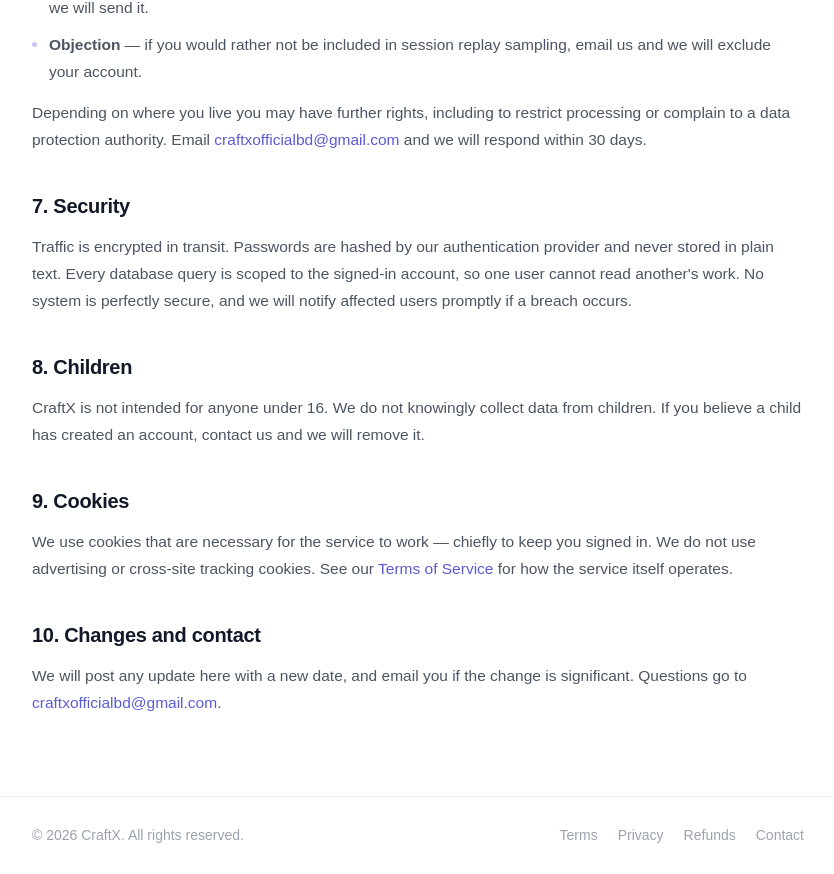
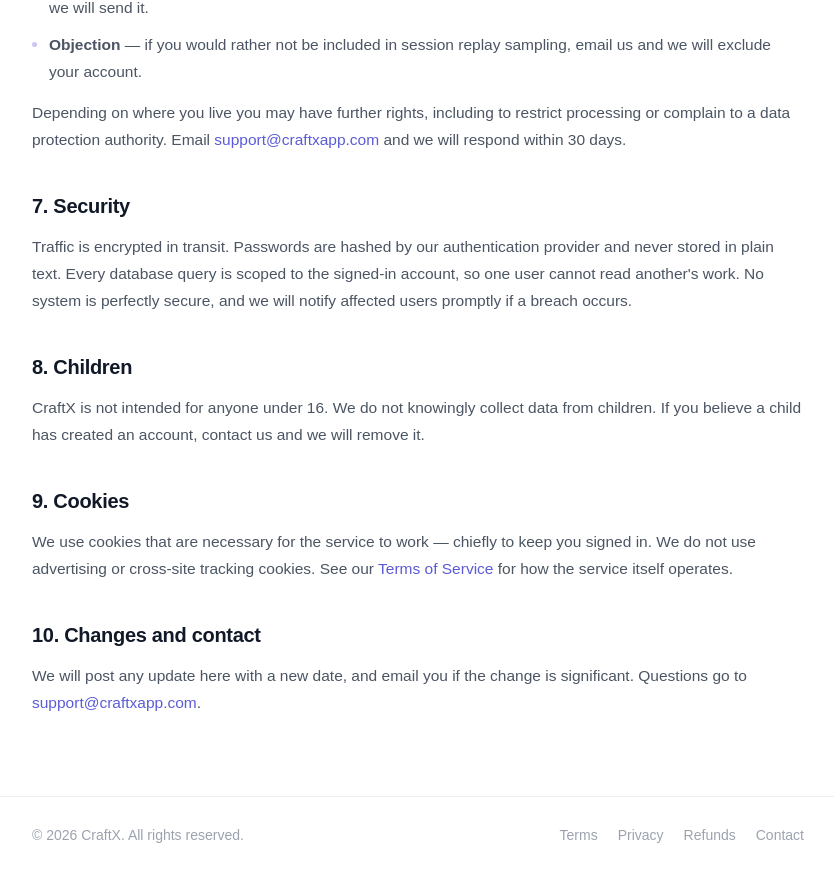
Before and after one commit to zayid99/craftx, a Next.js app: page /privacy in a window 1280 px wide. Shown: the part 2573-3447 px from the top of the page, without its empty margins (222-1056 px from the left). Built offline with nearby package versions, Linux system fonts and the light colour scheme.

Commit message:
setting up socials

```diff
--- a/app/(legal)/legal-ui.tsx
+++ b/app/(legal)/legal-ui.tsx
@@ -2,7 +2,7 @@
 
 /** Shared building blocks so all three legal pages read identically. */
 
-export const LEGAL_CONTACT = "craftxofficialbd@gmail.com";
+export const LEGAL_CONTACT = "support@craftxapp.com";
 export const LEGAL_UPDATED = "5 September 2026";
 
 export function Section({ title, children }: { title: string; children: ReactNode }) {
--- a/app/(main)/help/page.tsx
+++ b/app/(main)/help/page.tsx
@@ -27,7 +27,7 @@
   },
 ];
 
-const SUPPORT_EMAIL = "craftxofficialbd@gmail.com";
+const SUPPORT_EMAIL = "support@craftxapp.com";
 
 export default function HelpPage() {
   return (
--- a/app/dashboard/settings/settings-view.tsx
+++ b/app/dashboard/settings/settings-view.tsx
@@ -715,7 +715,7 @@
               </Link>
 
               <a
-                href="mailto:craftxofficialbd@gmail.com"
+                href="mailto:support@craftxapp.com"
                 className="flex items-center justify-between gap-3 rounded-xl border border-[#ececf1] px-4 py-3 text-sm transition hover:bg-[#fafafc]"
               >
                 <span className="min-w-0">
--- a/app/page.tsx
+++ b/app/page.tsx
@@ -187,14 +187,14 @@
   solo: number;
   logo: string;
 }[] = [
-  { name: "DeepSeek V4 Flash", provider: "DeepSeek", strength: "Fast drafting across every studio", status: "live", solo: 20, logo: "deepseek.png" },
-  { name: "Claude Sonnet 4.6", provider: "Anthropic", strength: "Nuanced coaching and long-form reasoning", status: "soon", solo: 20, logo: "anthropic.png" },
-  { name: "Claude Fable 5", provider: "Anthropic", strength: "Deepest reasoning for hard creative problems", status: "soon", solo: 20, logo: "anthropic.png" },
+  { name: "DeepSeek V4 Flash", provider: "DeepSeek", strength: "Fast drafting across every studio", status: "live", solo: 0, logo: "deepseek.png" },
+  { name: "Claude Fable 5.1", provider: "Anthropic", strength: "Nuanced coaching and long-form reasoning", status: "soon", solo: 20, logo: "anthropic.png" },
+  { name: "Claude Opus 5", provider: "Anthropic", strength: "Deepest reasoning for hard creative problems", status: "soon", solo: 0, logo: "anthropic.png" },
   { name: "GPT-5.6 Sol", provider: "OpenAI", strength: "Broad general knowledge and structure", status: "soon", solo: 20, logo: "openai.png" },
   { name: "Gemini 3.8 Flash", provider: "Google", strength: "High-volume generation at speed", status: "soon", solo: 20, logo: "google.png" },
-  { name: "Kimi K3", provider: "Moonshot AI", strength: "Long context for full transcripts", status: "soon", solo: 20, logo: "moonshot.png" },
-  { name: "Grok 4.6", provider: "xAI", strength: "Current events and trend awareness", status: "soon", solo: 20, logo: "xai.png" },
-  { name: "Qwen 3 Max", provider: "Alibaba", strength: "Strong multilingual output", status: "soon", solo: 20, logo: "" },
+  { name: "Kimi K3", provider: "Moonshot AI", strength: "Long context for full transcripts", status: "soon", solo: 0, logo: "moonshot.png" },
+  { name: "Grok 4.6", provider: "xAI", strength: "Current events and trend awareness", status: "soon", solo: 30, logo: "xai.png" },
+  { name: "Qwen 3 Max", provider: "Alibaba", strength: "Strong multilingual output", status: "soon", solo: 0, logo: "" },
 ];
 
 /** The four claims that sit under the logo grid. */
@@ -464,18 +464,18 @@
     { label: "Refund Policy", href: "/refunds" },
   ]},
   { title: "Company", links: [
-    { label: "Contact", href: "mailto:craftxofficialbd@gmail.com" },
+    { label: "Contact", href: "mailto:support@craftxapp.com" },
     { label: "Log in", href: "/login" },
     { label: "Get started", href: "/signup" },
   ]},
 ];
 
 const socials = [
-  { name: "YouTube", Icon: YoutubeIcon, href: "https://youtube.com" },
-  { name: "TikTok", Icon: TiktokIcon, href: "https://tiktok.com" },
-  { name: "Instagram", Icon: InstagramIcon, href: "https://instagram.com" },
-  { name: "X", Icon: XIcon, href: "https://x.com" },
-  { name: "LinkedIn", Icon: LinkedinIcon, href: "https://linkedin.com" },
+  { name: "YouTube", Icon: YoutubeIcon, href: "https://youtube.com/@officialcraftx" },
+  { name: "TikTok", Icon: TiktokIcon, href: "https://www.tiktok.com/@official_craftx" },
+  { name: "Instagram", Icon: InstagramIcon, href: "https://www.instagram.com/craftxofficial" },
+  { name: "Facebook", Icon: FacebookIcon, href: "https://www.facebook.com/share/18d4hgTDUB/" },
+  { name: "LinkedIn", Icon: LinkedinIcon, href: "https://www.linkedin.com/in/md-zayid-hasan92" },
 ];
 
 export default function Home() {
--- a/components/seo/json-ld.tsx
+++ b/components/seo/json-ld.tsx
@@ -59,7 +59,7 @@
       "@id": `${BASE_URL}/#organization`,
       name: "CraftX",
       url: BASE_URL,
-      email: "craftxofficialbd@gmail.com",
+      email: "support@craftxapp.com",
       description:
         "CraftX is an AI-powered creator workspace for researching ideas, building content, optimizing uploads, and understanding what drives growth.",
     },
```
